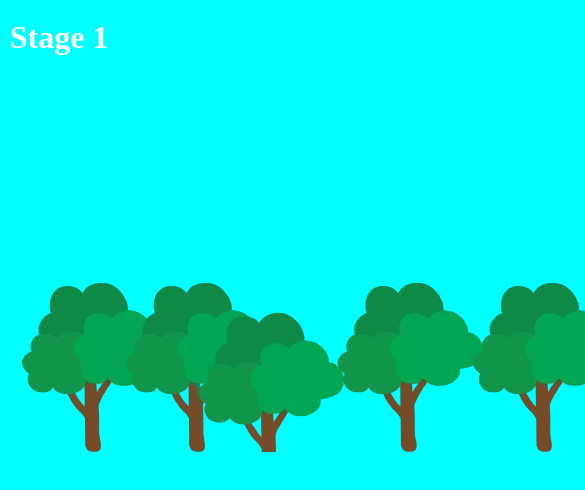
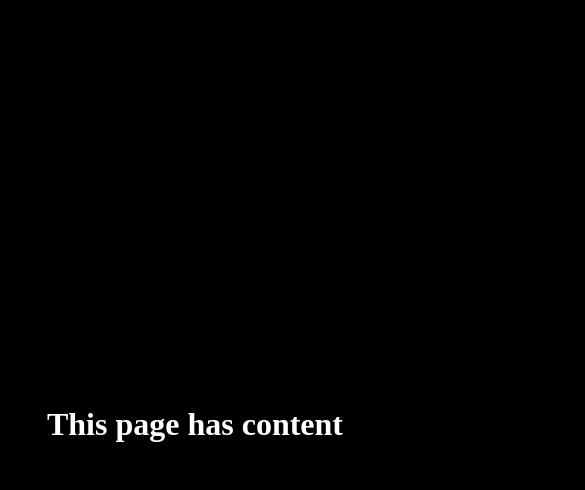
Before and after one commit to ComsIndeed/project-centavo, a React (Vite) app: page /1 in a window 390 px wide. Shown: the top 490 px of the page, 585 px wide, since content can reach past the window. Built offline with nearby package versions, Linux system fonts and the light colour scheme; the HTML template or start-up script is replaced by a standard one.

Commit message:
Testing scroll snaps on mobile

```diff
--- a/src/Stages/Stage1.jsx
+++ b/src/Stages/Stage1.jsx
@@ -10,13 +10,23 @@ export default function Stage1() {
   return (
     <>
       <div className="Stage1 animate__animated animate__fadeIn">
-        <h1>Stage 1</h1>
-        <div className="backgrounds">
-          {/* <img src={Sun} />
-          <img src={Mountains} />
-          <img src={Trees3} />
-          <img src={Trees2} /> */}
-          <img src={Trees1} />
+        <div className="Page" id="Page1">
+          <h1>This page has content</h1>
+        </div>
+        <div className="Page" id="Page2">
+          <h1>This page has content</h1>
+        </div>
+        <div className="Page" id="Page3">
+          <h1>This page has content</h1>
+        </div>
+        <div className="Page" id="Page4">
+          <h1>This page has content</h1>
+        </div>
+        <div className="Page" id="Page5">
+          <h1>This page has content</h1>
+        </div>
+        <div className="Page" id="Page6">
+          <h1>This page has content</h1>
         </div>
       </div>
     </>
--- a/src/index.css
+++ b/src/index.css
@@ -6,16 +6,20 @@ body {
   align-items: center;
   justify-content: center;
   height: 95dvh;
+  transition: background-color 1s;
+}
+body:has(.LandingStage.open) {
+  background-color: rgb(65, 124, 150);
 }
 body:has(.Stage1) {
-  overflow-x: hidden;
-  background-color: cyan;
+  overflow: hidden;
 }
 
 .Envelope {
   position: relative;
   scale: 1.25;
   transition: scale 0.5s ease-in-out, translate 1s;
+  box-shadow: 0.05em 0.06em 0.5em 0em rgba(0, 0, 0, 0.5);
 }
 .Envelope .Back {
   z-index: 0;
@@ -64,7 +68,7 @@ body:has(.Stage1) {
   cursor: pointer;
   scale: 1;
   transition: scale 0.25s;
-  box-shadow: 4px 3px 5px 0px rgba(0, 0, 0, 0.75);
+  box-shadow: 0.05em 0.06em 0.5em 0em rgba(0, 0, 0, 0.5);
 }
 .Paper:hover {
   scale: 0.975;
@@ -85,13 +89,17 @@ body:has(.Stage1) {
 }
 
 .Stage1 {
-  width: 95dvw;
-  height: 95dvh;
+  scroll-snap-type: y mandatory;
+  overflow-y: scroll;
+  height: 100vh;
 }
-.Stage1 .backgrounds {
-  position: relative;
-  width: 100%;
-}
-.Stage1 .backgrounds * {
-  position: absolute;
+.Stage1 .Page {
+  scroll-snap-align: center;
+  padding: 1em;
+  width: 100vw;
+  height: 100vh;
+  display: flex;
+  flex-direction: column;
+  align-items: center;
+  justify-content: center;
 }/*# sourceMappingURL=index.css.map */
--- a/src/index.scss
+++ b/src/index.scss
@@ -6,10 +6,14 @@ body {
   align-items: center;
   justify-content: center;
   height: 95dvh;
+  transition: background-color 1s;
+
+  &:has(.LandingStage.open) {
+    background-color: rgb(65, 124, 150);
+  }
 
   &:has(.Stage1) {
-    overflow-x: hidden;
-    background-color: cyan;
+    overflow: hidden;
   }
 }
 
@@ -17,6 +21,7 @@ body {
   position: relative;
   scale: 1.25;
   transition: scale 0.5s ease-in-out, translate 1s;
+  box-shadow: 0.05em 0.06em 0.5em 0em rgba(0, 0, 0, 0.5);
 
   .Back {
     z-index: 0;
@@ -66,7 +71,7 @@ body {
   cursor: pointer;
   scale: 1;
   transition: scale 0.25s;
-  box-shadow: 4px 3px 5px 0px rgba(0, 0, 0, 0.75);
+  box-shadow: 0.05em 0.06em 0.5em 0em rgba(0, 0, 0, 0.5);
   &:hover {
     scale: 0.975;
   }
@@ -91,13 +96,31 @@ body {
 }
 
 .Stage1 {
-  width: 95dvw;
-  height: 95dvh;
-  .backgrounds {
-    position: relative;
-    width: 100%;
-    * {
-      position: absolute;
+  scroll-snap-type: y mandatory;
+  overflow-y: scroll;
+  height: 100vh;
+  .Page {
+    scroll-snap-align: center;
+    padding: 1em;
+    width: 100vw;
+    height: 100vh;
+    display: flex;
+    flex-direction: column;
+    align-items: center;
+    justify-content: center;
+    & > *:not(.Backgrounds) {
+    }
+    #Page1 {
+    }
+    #Page2 {
+    }
+    #Page3 {
+    }
+    #Page4 {
+    }
+    #Page5 {
+    }
+    #Page6 {
     }
   }
 }
```
Also changed, not shown: 1 other file (tests, documents, lock files or other folders).
